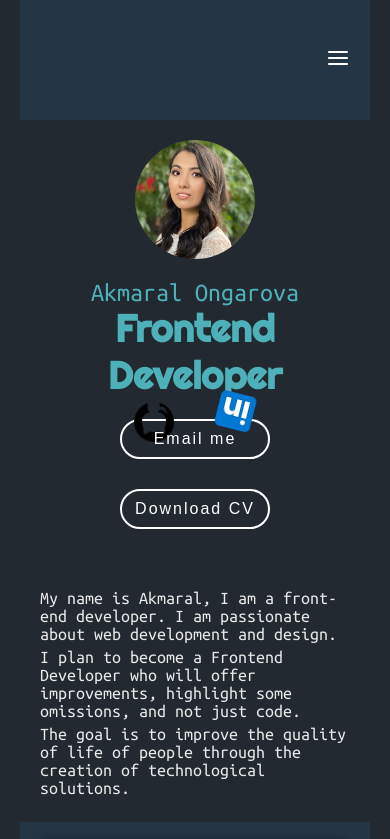
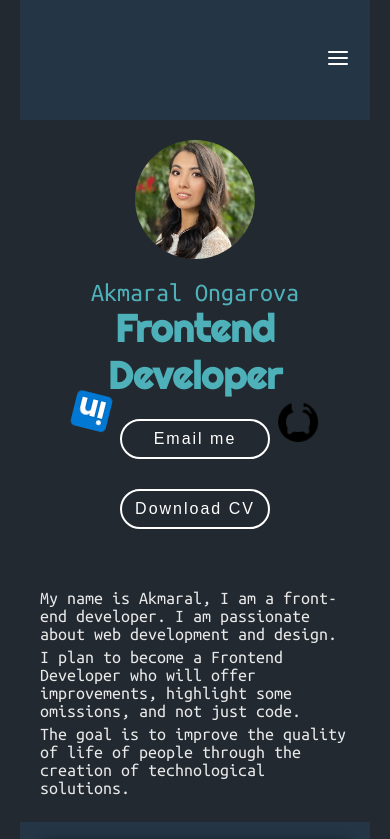
Before and after one commit to Makoni1/rsschool-cv, a website: page index.html in a window 390 px wide. Shown: the top 839 px of the page. Drawn offline with Linux system fonts and the light colour scheme.

Commit message:
fix: animation

```diff
--- a/style.css
+++ b/style.css
@@ -673,13 +673,13 @@ hr{
     .github{
         position: absolute;
         top: calc(100% - 19rem);
-        right: 12rem;
+        right: 3rem;
         animation: spin infinite 25s linear;
     }
     .linkedin{
         position: absolute;
         top: calc(100% - 19rem);
-        left: 12rem;
+        left: 3rem;
         animation: spin infinite 23s linear;
     }
     .company-wrapper {
```
